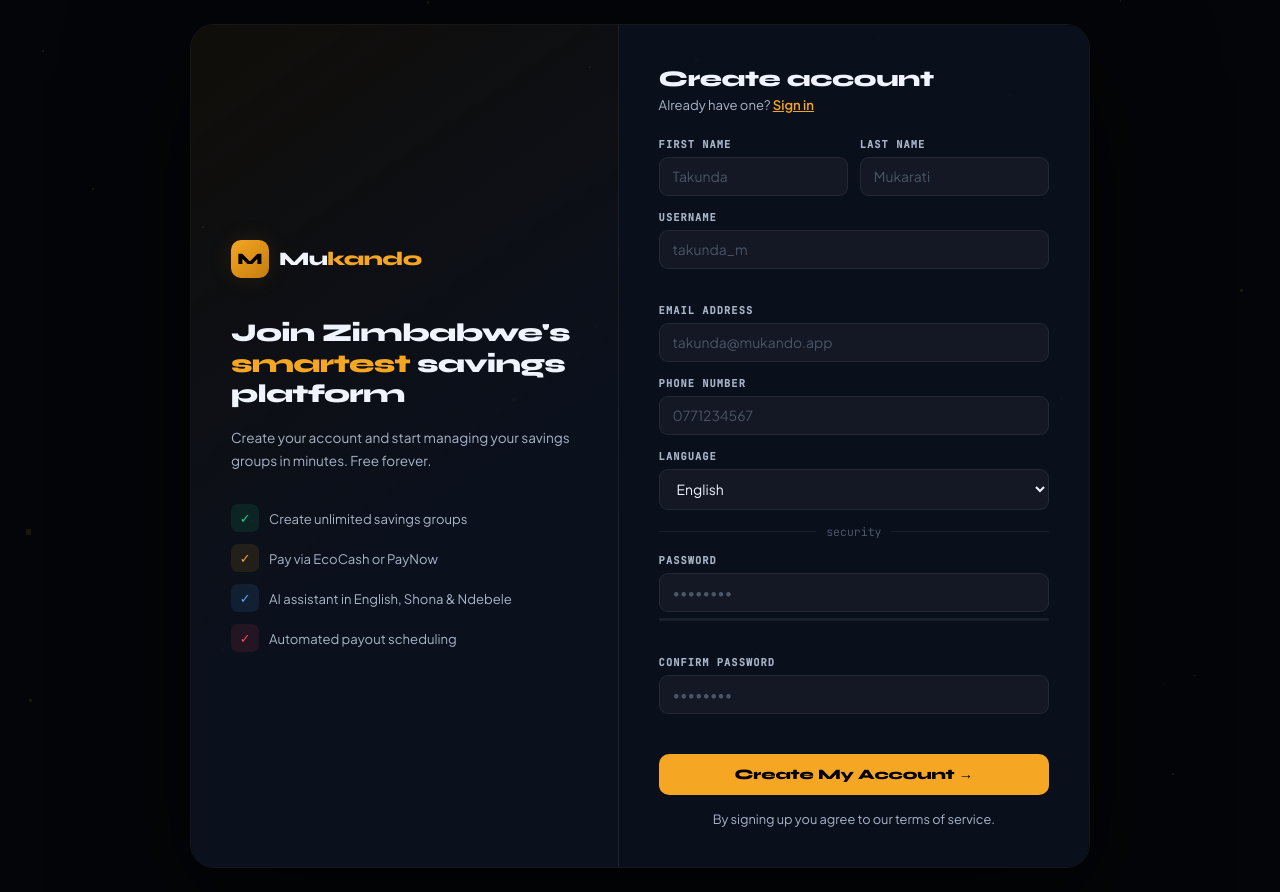
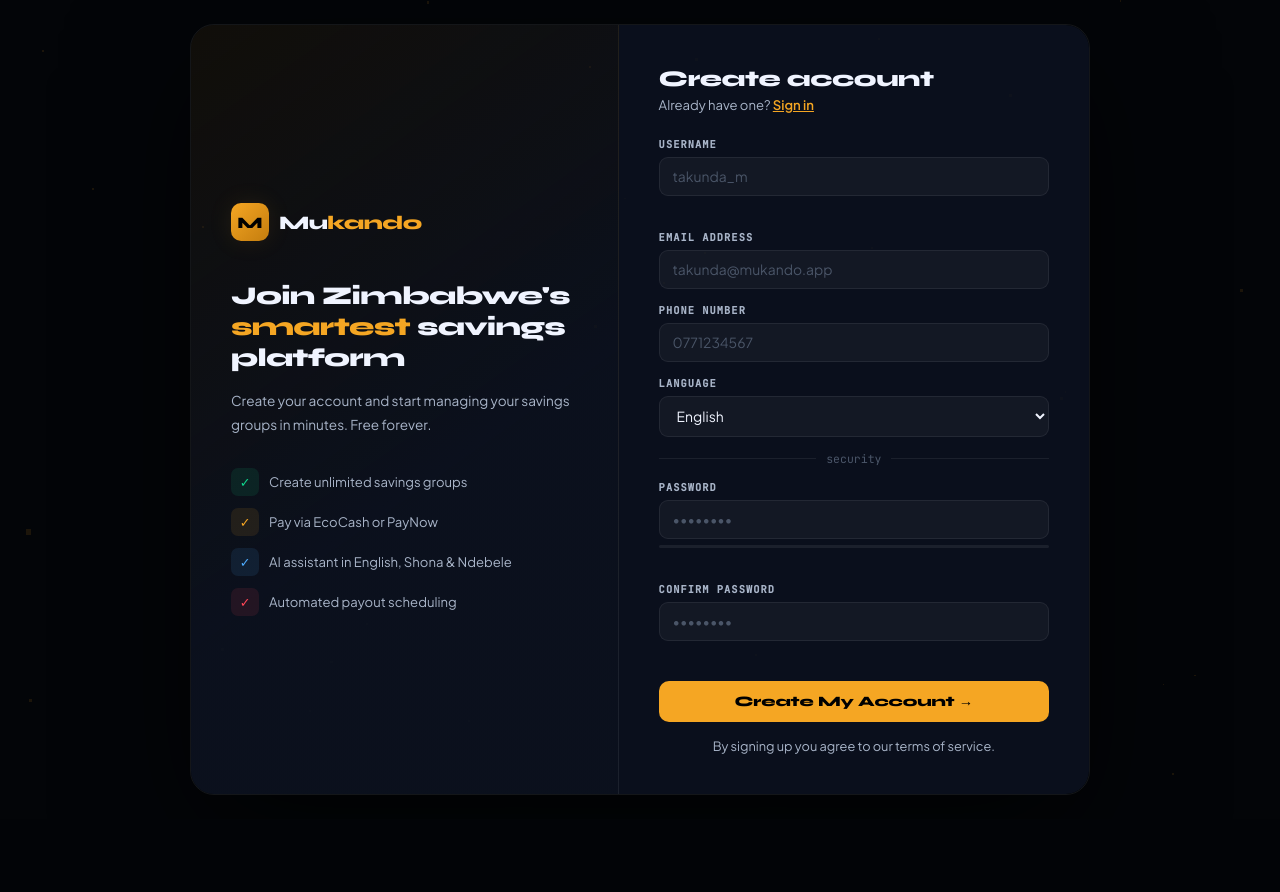
Before and after one commit to Takunda1980/Mukando, a Django app: page /register/ in a window 1280 px wide. After the commit the page ends 795 px from the top, so only its background shows below. Run offline with Django 4.2, Linux system fonts and the light colour scheme.

Commit message:
Update register.html

```diff
--- a/rounds/templates/rounds/register.html
+++ b/rounds/templates/rounds/register.html
@@ -94,16 +94,7 @@ select.form-control{cursor:pointer}
 
     <form method="post" id="reg-form" novalidate>
       {% csrf_token %}
-      <div class="form-row">
-        <div class="form-group">
-          <label class="form-label">First Name</label>
-          <input name="first_name" class="form-control" placeholder="Takunda"/>
-        </div>
-        <div class="form-group">
-          <label class="form-label">Last Name</label>
-          <input name="last_name" class="form-control" placeholder="Mukarati"/>
-        </div>
-      </div>
+
 
       <!-- Username with live validation -->
       <div class="form-group">
```
